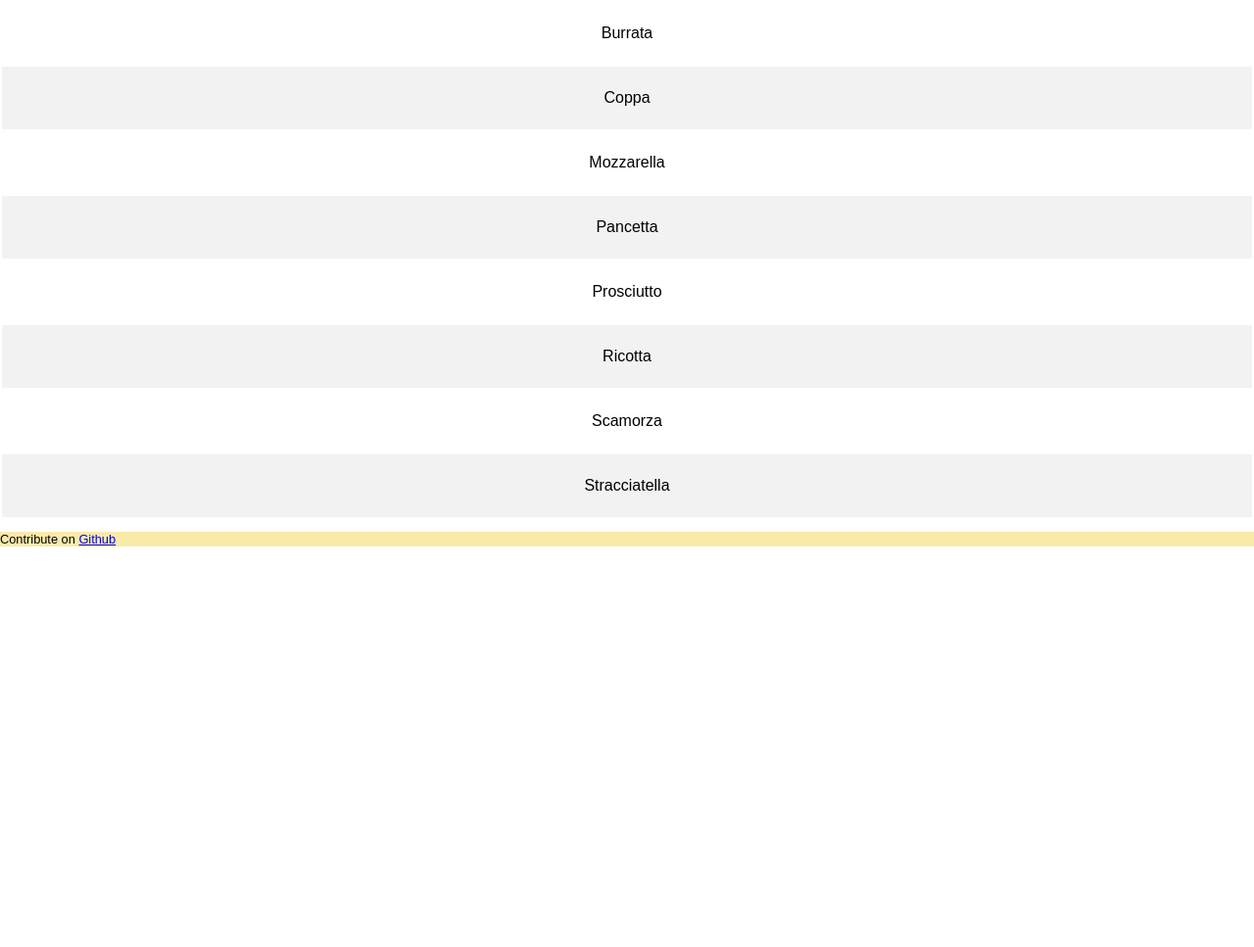
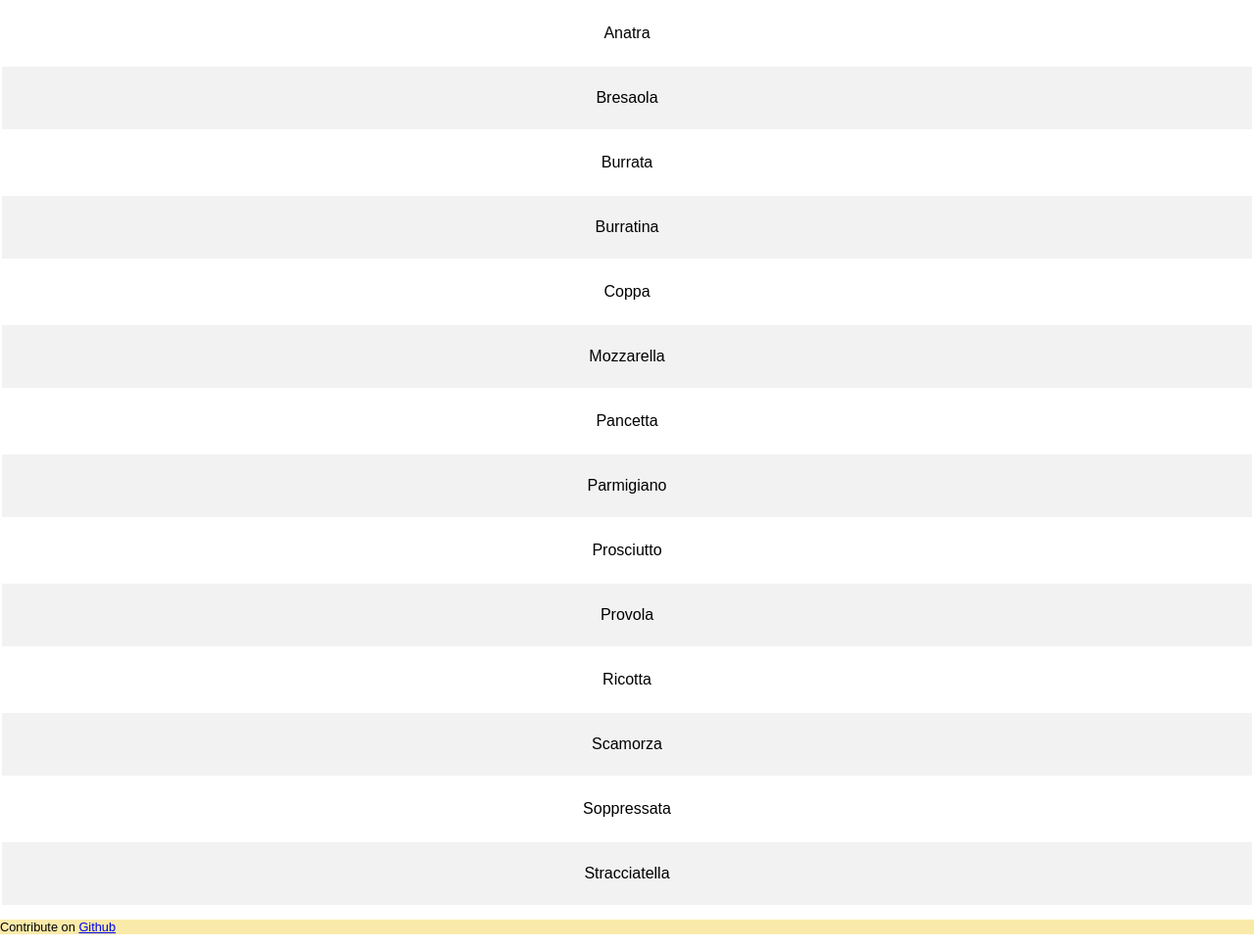
Before and after one commit to lrqdo/charcut-ou-frometon, a plain HTML site: page index.html in a window 1280 px wide. Shown: the whole page at 98% size. Before the commit the page ends 800 px from the top, so only its background shows below. Drawn offline with Linux system fonts and the light colour scheme.

Commit message:
More ingredients

```diff
--- a/index.html
+++ b/index.html
@@ -49,13 +49,19 @@ body {
         <p class="contribute">Contribute on <a href="https://github.com/lrqdo/charcut-ou-frometon/">Github</a></p>
         <script>
             var data = [
+                { name: "Anatra", type: "charcut"},
+                { name: "Bresaola", type: "charcut"},
                 { name: "Burrata", type: "frometon"},
+                { name: "Burratina", type: "frometon"},
                 { name: "Coppa", type: "charcut"},
                 { name: "Mozzarella", type: "frometon"},
                 { name: "Pancetta", type: "charcut"},
+                { name: "Parmigiano", type: "frometon"},
                 { name: "Prosciutto", type: "charcut"},
+                { name: "Provola", type: "frometon"},
                 { name: "Ricotta", type: "frometon"},
                 { name: "Scamorza", type: "frometon"},
+                { name: "Soppressata", type: "charcut"},
                 { name: "Stracciatella", type: "frometon"},
             ];
             const getClass = {
```
